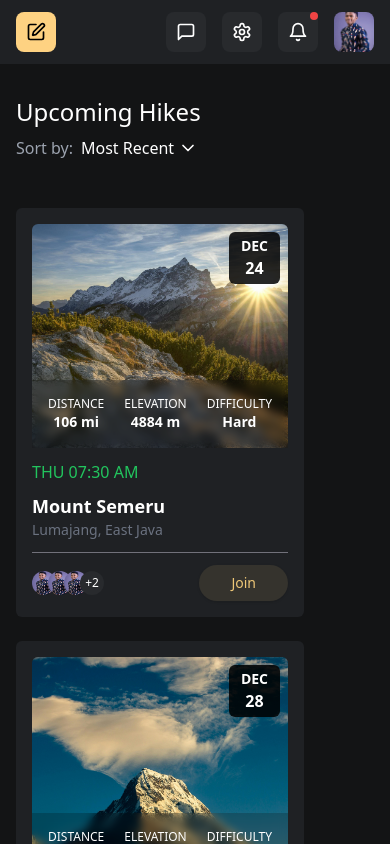
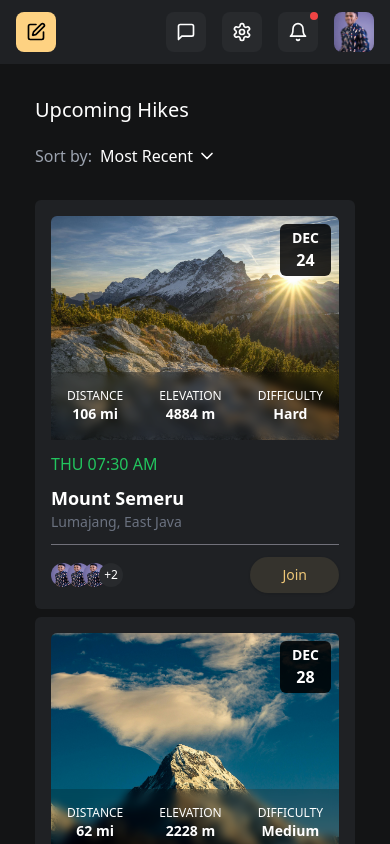
Before and after one commit to christienMD/social-media-hiker-app, a React (Vite) app: page / in a window 390 px wide. Shown: the top 844 px of the page. Built offline with nearby package versions, Linux system fonts and the light colour scheme.

Commit message:
improve layout for responsiveness

```diff
--- a/src/App.tsx
+++ b/src/App.tsx
@@ -7,11 +7,11 @@ import Navbar from "./components/Navbar";
 function App() {
   return (
     <div className="min-h-screen text-white">
-      <div className="grid grid-cols-1 lg:grid-cols-[300px,1fr,1fr,1fr,300px] grid-rows-[auto,1fr] min-h-screen">
+      <div className="grid grid-cols-1 lg:grid-cols-[300px,1fr,1fr,1fr] xl:grid-cols-[300px,1fr,1fr,1fr,300px] grid-rows-[auto,1fr] min-h-screen">
         <Navbar className="col-span-full sticky top-0 z-50" />
         <AsideContent className="hidden lg:block lg:sticky max-h-[calc(100vh-4rem)] -top-56" />
         <MainSection className="lg:col-span-3" />
-        <AsideRight className="hidden lg:block lg:sticky max-h-[calc(100vh-4rem)] -top-56" />
+        <AsideRight className="hidden xl:block lg:sticky max-h-[calc(100vh-4rem)] -top-56" />
       </div>
       <Footer />
     </div>
--- a/src/components/MainSection.tsx
+++ b/src/components/MainSection.tsx
@@ -1,13 +1,12 @@
 import hikeData from "./main/hikesData";
 import InfoCard from "./main/InfoCard";
 import TopIntro from "./main/TopIntro";
-// import UserFollowCard from "./main/UserFollowCard";
-// import users from "./main/users";
+
 
 const MainSection = ({ className }: { className: string }) => {
   return (
-    <main className={`h-full p-4 ${className}`}>
-      <div className="grid grid-cols-1 md:grid-cols-2 gap-6 max-w-2xl mx-auto">
+    <main className={`h-full p-4 ${className} mx-auto`}>
+      <div className="grid sm:grid-cols-2 md:grid-cols-2 gap-2 max-w-2xl mx-auto">
         <div className="col-span-full">
           <TopIntro />
         </div>
--- a/src/components/main/InfoCard.tsx
+++ b/src/components/main/InfoCard.tsx
@@ -29,7 +29,7 @@ const InfoCard = ({
   participants,
 }: InfoCardData) => {
   return (
-    <div className="bg-social-bg rounded-md p-4 w-72 sm:w-80">
+    <div className="bg-social-bg rounded-md p-4 w-80 sm:w-72 md:w-80">
       <div className="relative">
         <img
           src={imgUrl}
--- a/src/components/main/TopIntro.tsx
+++ b/src/components/main/TopIntro.tsx
@@ -2,8 +2,8 @@ import LinkDropdown from "../navbar/LinkDropdown";
 
 const TopIntro = () => {
   return (
-    <div className="flex flex-col sm:flex-row items-start sm:items-center justify-between mt-4 mb-6">
-      <h1 className="text-white capitalize text-2xl mb-2 sm:mb-0">
+    <div className="flex flex-col space-y-3 sm:flex-row items-start sm:items-center justify-between mt-4 mb-6">
+      <h1 className="text-white capitalize text-xl md:text-2xl mb-2 sm:mb-0">
         upcoming hikes
       </h1>
       <div className="flex items-center">
```
